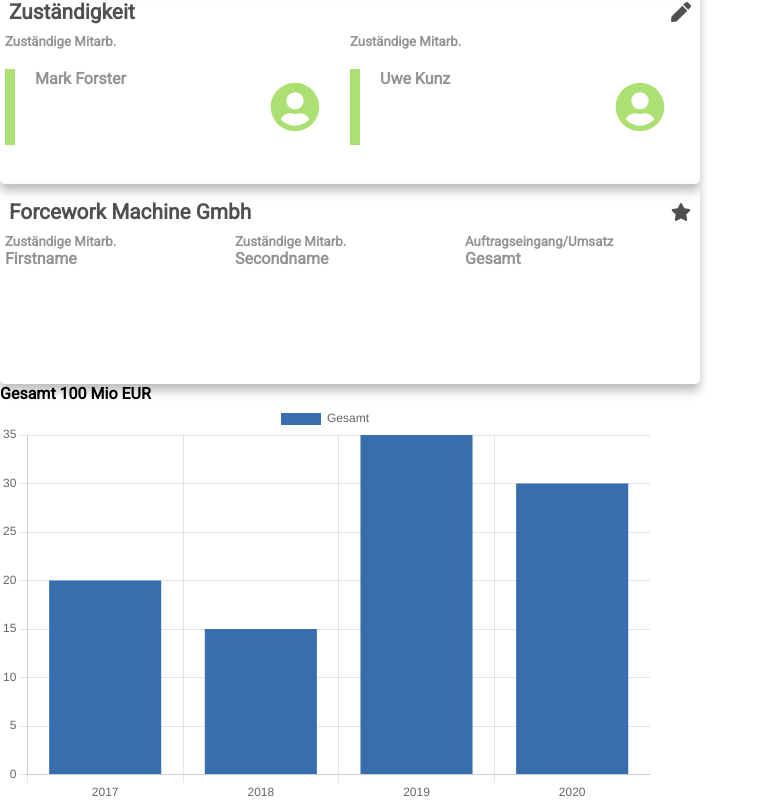
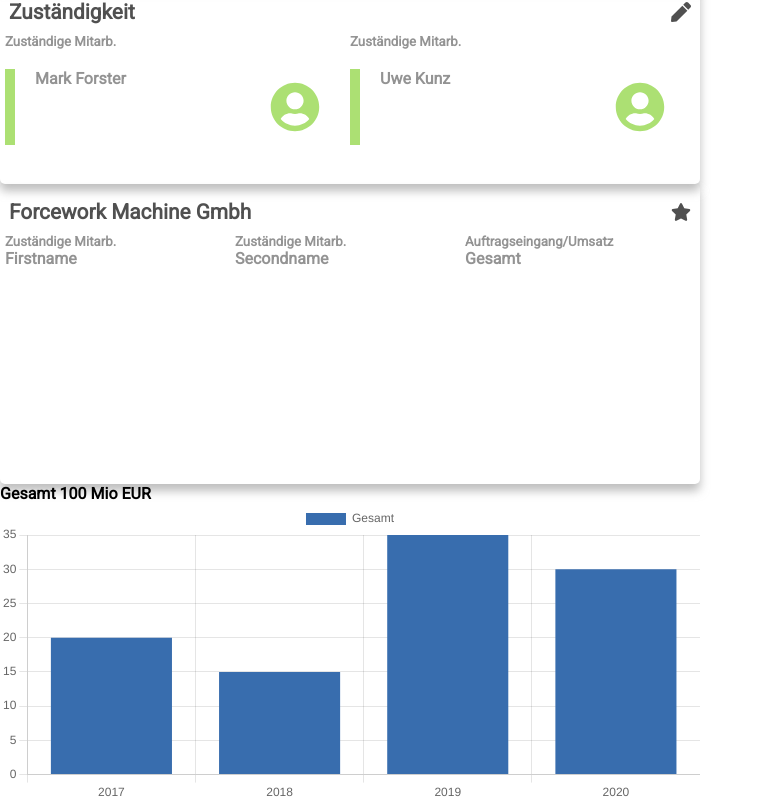
Before and after one commit to Alen002/crmcockpit, a React (Create React App) app: page / in a window 1280 px wide. Shown: the part 616-1419 px from the top of the page, without its empty margins (0-767 px from the left). Built offline with nearby package versions, Linux system fonts and the light colour scheme.

Commit message:
adjusted some chart styles

```diff
--- a/src/components/Chart/Chart.css
+++ b/src/components/Chart/Chart.css
@@ -0,0 +1,5 @@
+.bar-chart {
+  height: 600px;
+}
+
+/* style={{ maxWidth: "650px", height: "300px" }} */
--- a/src/components/Chart/Chart.js
+++ b/src/components/Chart/Chart.js
@@ -6,7 +6,7 @@
     <div>
       <div className="App">
         <h4>Gesamt 100 Mio EUR</h4>
-        <div style={{ maxWidth: "650px" }}>
+        <div style={{ maxWidth: "700px", height: "300px" }}>
           <Bar
             data={{
               // Name of the variables on x-axies for each bar
--- a/src/components/General/General.css
+++ b/src/components/General/General.css
@@ -1,5 +1,5 @@
 .wrapper-generalinfo {
-  height: 200px;
+  height: 300px;
   width: auto;
   min-width: 350px;
   max-width: 700px;
```
